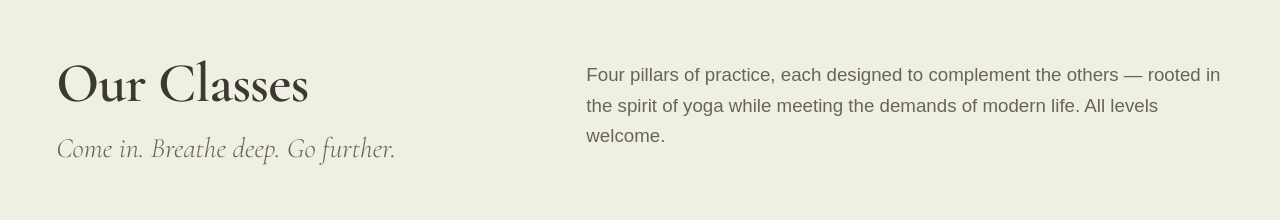
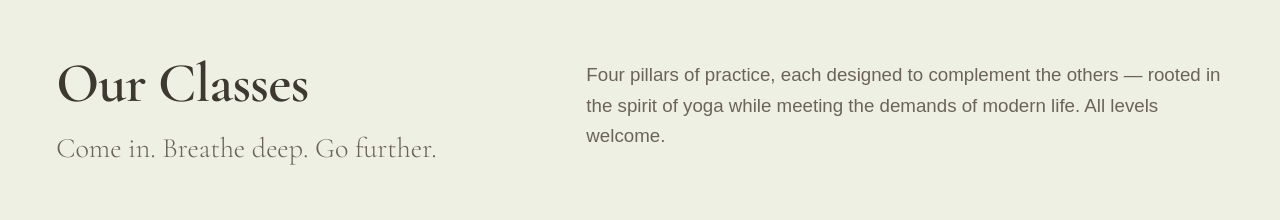
Before and after one commit to kavimade/heart-studio, a Next.js app: page / in a window 1280 px wide. Shown: the part 880-1100 px from the top of the page. Built offline with nearby package versions, Linux system fonts and the light colour scheme; a web font is replaced by a local one.

Commit message:
Remove italic from Classes section tagline
Co-Authored-By: Claude Sonnet 4.6 <noreply@anthropic.com>

```diff
--- a/components/v2/ClassesV2Section.tsx
+++ b/components/v2/ClassesV2Section.tsx
@@ -55,7 +55,7 @@ export function ClassesV2Section() {
             <h2 className="text-hs-text mb-3">Our Classes</h2>
             <p
               className="text-hs-text-muted text-xl md:text-2xl font-light"
-              style={{ fontFamily: "var(--font-cormorant-garamond), Georgia, serif", fontStyle: "italic" }}
+              style={{ fontFamily: "var(--font-cormorant-garamond), Georgia, serif" }}
             >
               Come in. Breathe deep. Go further.
             </p>
```
